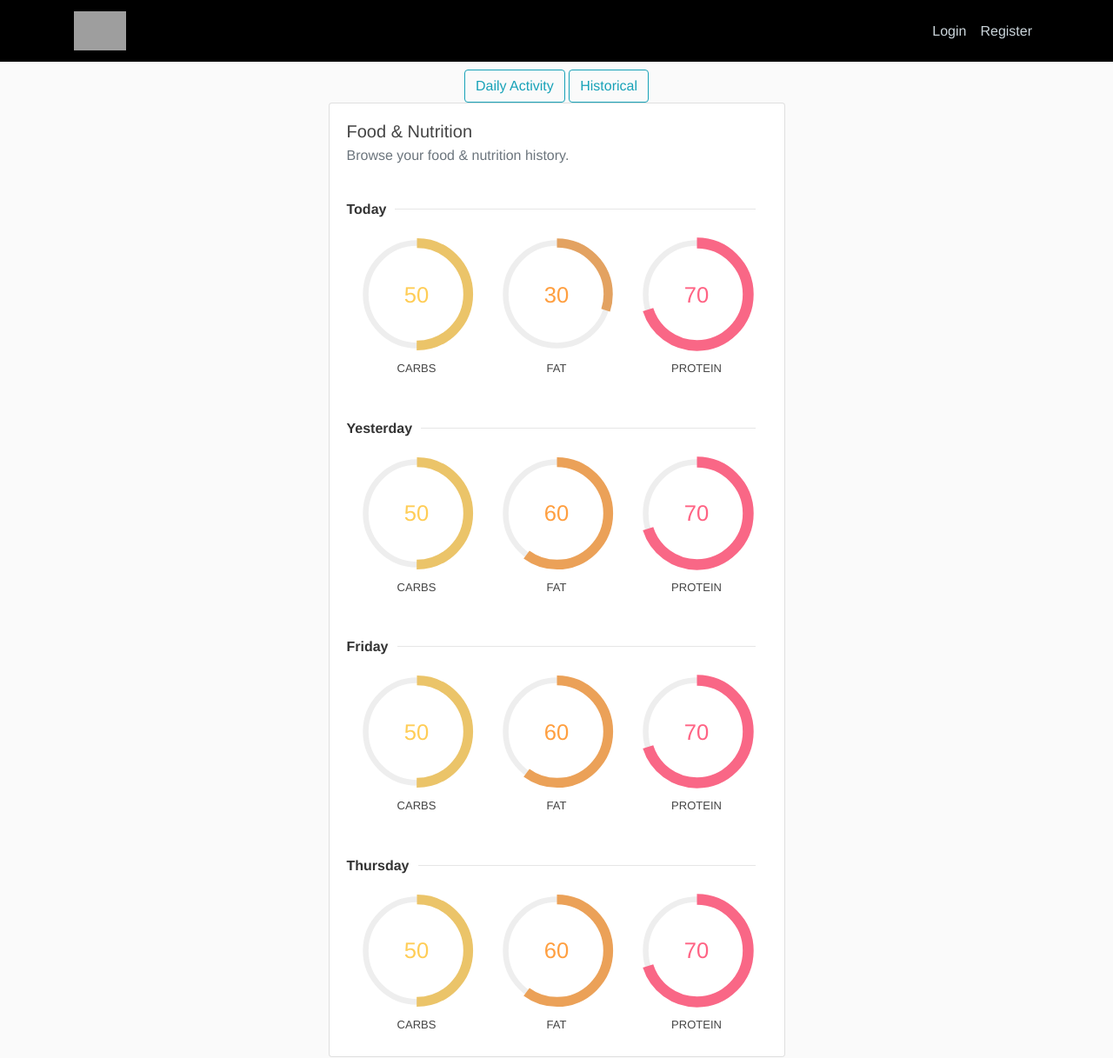
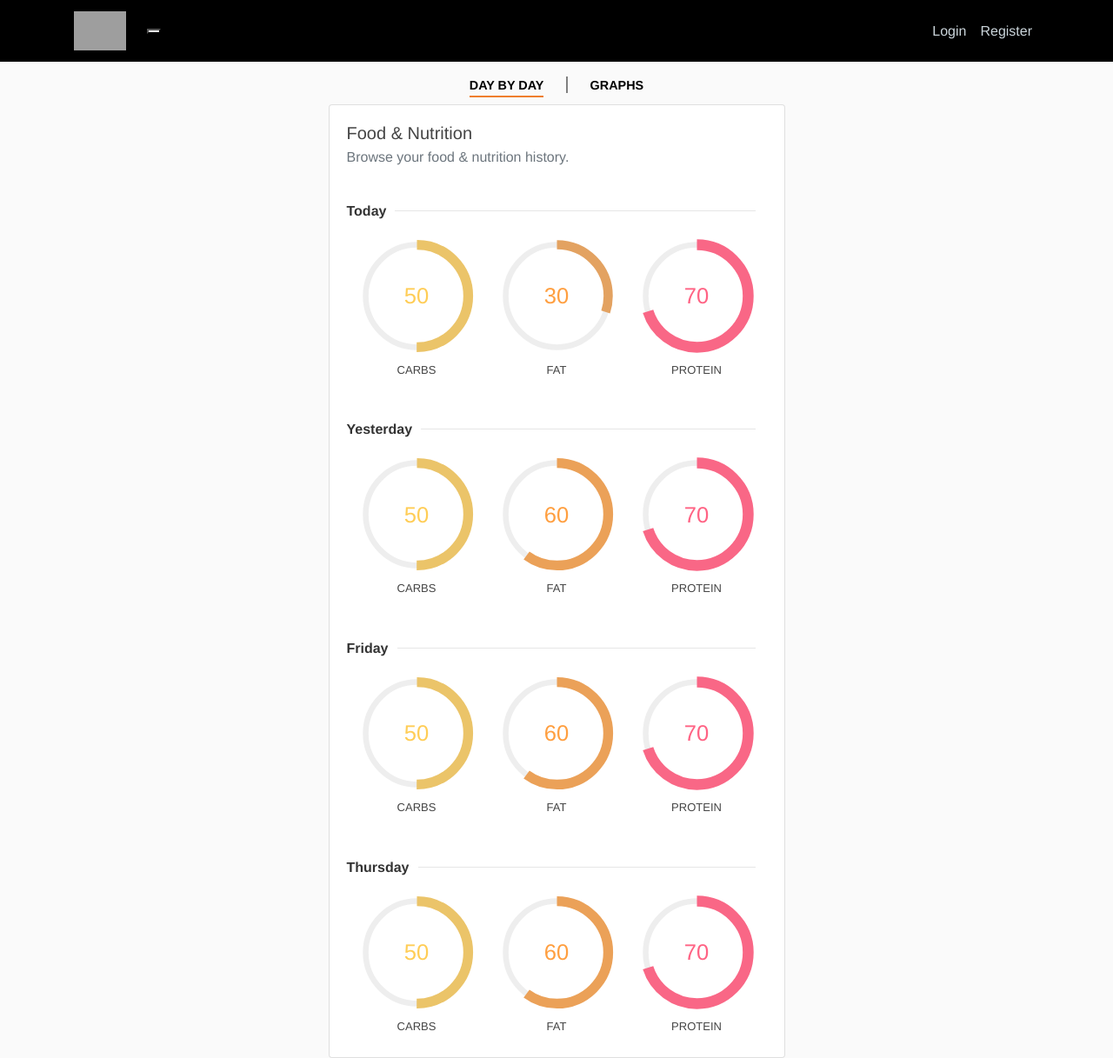
Before and after one commit to Netty2/racefox, a Flask app: page /food in a window 1280 px wide. Shown: the whole page at 87% size. Run offline with Flask 2, Linux system fonts and the light colour scheme; some libraries are stand-ins or nearby versions; grey boxes are pictures that could not be loaded.

Commit message:
Readded overwritten changes

```diff
--- a/app/static/main.css
+++ b/app/static/main.css
@@ -23,6 +23,16 @@
 .site-header .navbar-nav .nav-link.active {
   font-weight: 500;
 }
+
+button:focus{
+ outline:0;
+}
+/*
+.navbar-dark .navbar-toggler {
+ color: #ffffff;
+ border-color: #ffffff;
+}*/
+
 
 .content-section {
   background: #ffffff;
@@ -77,6 +87,28 @@
 
 .account-heading {
   font-size: 2.5rem;
+}
+.vertical-line {
+  border-left: 2px solid gray;
+  height: 1.2rem;
+  margin-top: 0.5rem;
+  margin-bottom: 0.5rem;
+}
+ .switch-navigation .nav-link{
+  color: black;
+  font-size: 0.9rem;
+  font-weight: 600;
+  padding-left: 0;
+  padding-right: 0;
+  padding-bottom: 0;
+  padding-top: 0;
+  margin-left: 1.6rem;
+  margin-right: 1.6rem;
+  margin-top: 0.5rem;
+  margin-bottom: 0.5rem;
+}
+ .switch-navigation .active{
+  border-bottom: 0.15rem solid #ef7e2d;
 }
 
 body{
--- a/app/templates/food.html
+++ b/app/templates/food.html
@@ -1,18 +1,23 @@
 {% extends "layout.html" %}
 {% block content %}
-<div>
-	<center>
-	<button id="dailyButton" class ="btn btn-outline-info">Daily Activity</button>
-	<button id="historicalButton" class ="btn btn-outline-info">Historical</button>
-	</center>
-</div>
+<div class="switch-navigation">
+<ul class="nav justify-content-center">
+  <li class="nav-item">
+    <a id="dailyButton" class="nav-link active" href="#">DAY BY DAY</a>
+  </li>
+		<div class="vertical-line"></div>
+  <li class="nav-item">
+    <a id="historyButton" class="nav-link" href="#">GRAPHS</a>
+  </li>
+</ul>
+<div class="switch-navigation">
 
 <script>
 document.getElementById("dailyButton").onclick = function () {
         location.href = "{{url_for('load_food', view = 'daily')}}";
     };
 
-document.getElementById("historicalButton").onclick = function () {
+document.getElementById("historyButton").onclick = function () {
         location.href = "{{url_for('load_food', view = 'historical')}}";
     };
 </script>
--- a/app/templates/layout.html
+++ b/app/templates/layout.html
@@ -7,7 +7,7 @@
 
     <!-- Bootstrap CSS -->
     <link rel="stylesheet" href="https://maxcdn.bootstrapcdn.com/bootstrap/4.0.0/css/bootstrap.min.css" integrity="sha384-Gn5384xqQ1aoWXA+058RXPxPg6fy4IWvTNh0E263XmFcJlSAwiGgFAW/dAiS6JXm" crossorigin="anonymous">
-
+    <link rel="stylesheet" type="text/css" href="{{ url_for('static', filename = 'hamburger.css') }}")>
     <link rel="stylesheet" type="text/css" href="{{ url_for('static', filename='main.css') }}">
 	<link rel="shortcut icon" type="image/png" href="{{url_for('static', filename='profilbild-racefox.png')}}"/>
 	<script src="{{ url_for('static', filename='utils.js') }}"></script>
@@ -27,9 +27,13 @@
 	  <nav class="navbar navbar-expand-md navbar-dark bg-steel fixed-top">
 	    <div class="container">
 	      <a class="navbar-brand mr-4" href="/"><img src="https://racefox.se/assets/racefox-logos/Racefox-White-Shaded-250.png" height = "45" class = "img-responsive" alt="Racefox"></img></a>
-	      <button class="navbar-toggler" type="button" data-toggle="collapse" data-target="#navbarToggle" aria-controls="navbarToggle" aria-expanded="false" aria-label="Toggle navigation">
-	        <span class="navbar-toggler-icon"></span>
-	      </button>
+        <div>
+            <button class="navbar-toggler hamburger hamburger--spin" type="button" data-toggle="collapse" data-target="#navbarToggle" aria-controls="navbarToggle" aria-expanded="false" aria-label="Toggle navigation">
+              <span class="hamburger-box">
+                <span class="hamburger-inner"></span>
+              </span>
+            <button>
+          </div>
 
 	      <div class="collapse navbar-collapse" id="navbarToggle">
 	        <div class="navbar-nav mr-auto">
@@ -53,6 +57,16 @@
 	      </div>
 	    </div>
 	  </nav>
+    <script>
+// Look for .hamburger
+var hamburger = document.querySelector(".hamburger");
+// On click
+hamburger.addEventListener("click", function() {
+  // Toggle class "is-active"
+  hamburger.classList.toggle("is-active");
+  // Do something else, like open/close menu
+});
+</script>
 	</header>
 
 	<main role="main" class="container">
```
Also changed, not shown: app/templates/activity.html (+12 -7 lines), app/templates/activityhistorical.html (+12 -7 lines), app/templates/foodhistorical.html (+12 -7 lines), app/templates/sleep.html (+12 -7 lines), app/templates/sleephistorical.html (+13 -8 lines).
